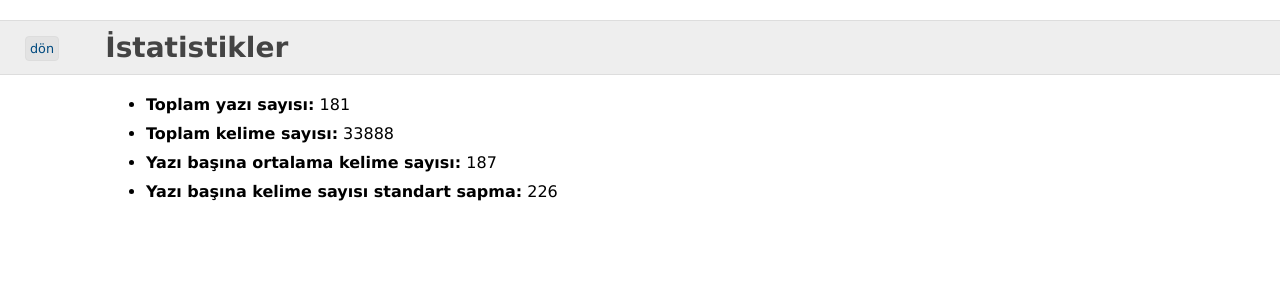
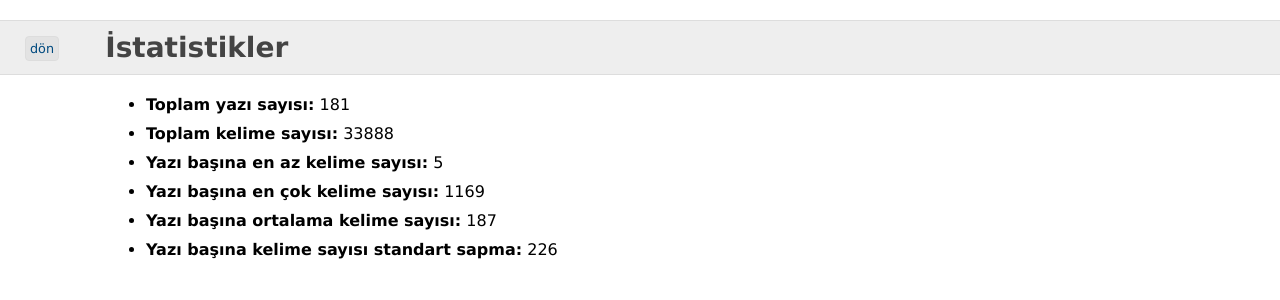
Before and after one commit to fehmicansaglam/fehmicansaglam.github.com, a Jekyll site: the page built from stats.html, in a window 1280 px wide. Shown: the top 300 px of the page. Built offline with Jekyll 4.4.1, drawn with Linux system fonts in a browser that asks for light colours; part of the change alters nothing that is shown.

Commit message:
Improve stats

```diff
--- a/stats.html
+++ b/stats.html
@@ -3,26 +3,27 @@ layout: default
 title: İstatistikler
 ---
 
-{% for post in site.posts %}
-  {% capture post_words %} {{ post.content | number_of_words }} {% endcapture %}
-  {% capture word_count %} {{ word_count | plus: post_words }} {% endcapture %}
+<script>
+var wc = [],
+    pc = {{ site.posts | size }},
+    total = 0;
 
-  {% capture post_count %} {{ post_count | plus: 1 }} {% endcapture %}
-{% endfor %}
+{% for post in site.posts %}wc.push({{ post.content | number_of_words }});total+={{ post.content | number_of_words }};{% capture post_count %} {{ post_count | plus: 1 }}{% endcapture %}{% endfor %}
 
-{% capture average_words %} {{ word_count | divided_by: post_count }} {% endcapture %}
-
-{% for post in site.posts %}
-  {% capture post_words %} {{ post.content | number_of_words }} {% endcapture %}
-
-  {% capture diff %} {{ post_words | minus: average_words }} {% endcapture %}
-  {% capture diff %} {{ diff | times: diff }} {% endcapture %}
-  {% capture variance %} {{ variance | plus: diff }} {% endcapture %}
-{% endfor %}
+var average = total / pc,
+    std = 0;
+for(var i=0; i<wc.length; i++){
+  var diff = wc[i]-average;
+  std += diff*diff;
+}
+std = Math.sqrt(std/pc);
+</script>
 
 <ul>
-  <li><b>Toplam yazı sayısı:</b> {{ site.posts | size }}
-  <li><b>Toplam kelime sayısı:</b> {{ word_count }}
-  <li><b>Yazı başına ortalama kelime sayısı:</b> {{ average_words }}
-  <li><b>Yazı başına kelime sayısı standart sapma:</b> <script>document.write(Math.sqrt({{ variance | divided_by: post_count}}).toFixed(0));</script>
+  <li><b>Toplam yazı sayısı:</b> <script>document.write(pc);</script>
+  <li><b>Toplam kelime sayısı:</b> <script>document.write(total);</script>
+  <li><b>Yazı başına en az kelime sayısı:</b> <script>document.write(Math.min.apply(Math,wc));</script>
+  <li><b>Yazı başına en çok kelime sayısı:</b> <script>document.write(Math.max.apply(Math,wc));</script>
+  <li><b>Yazı başına ortalama kelime sayısı:</b> <script>document.write(average.toFixed(0));</script>
+  <li><b>Yazı başına kelime sayısı standart sapma:</b> <script>document.write(std.toFixed(0));</script>
 </ul>
```
